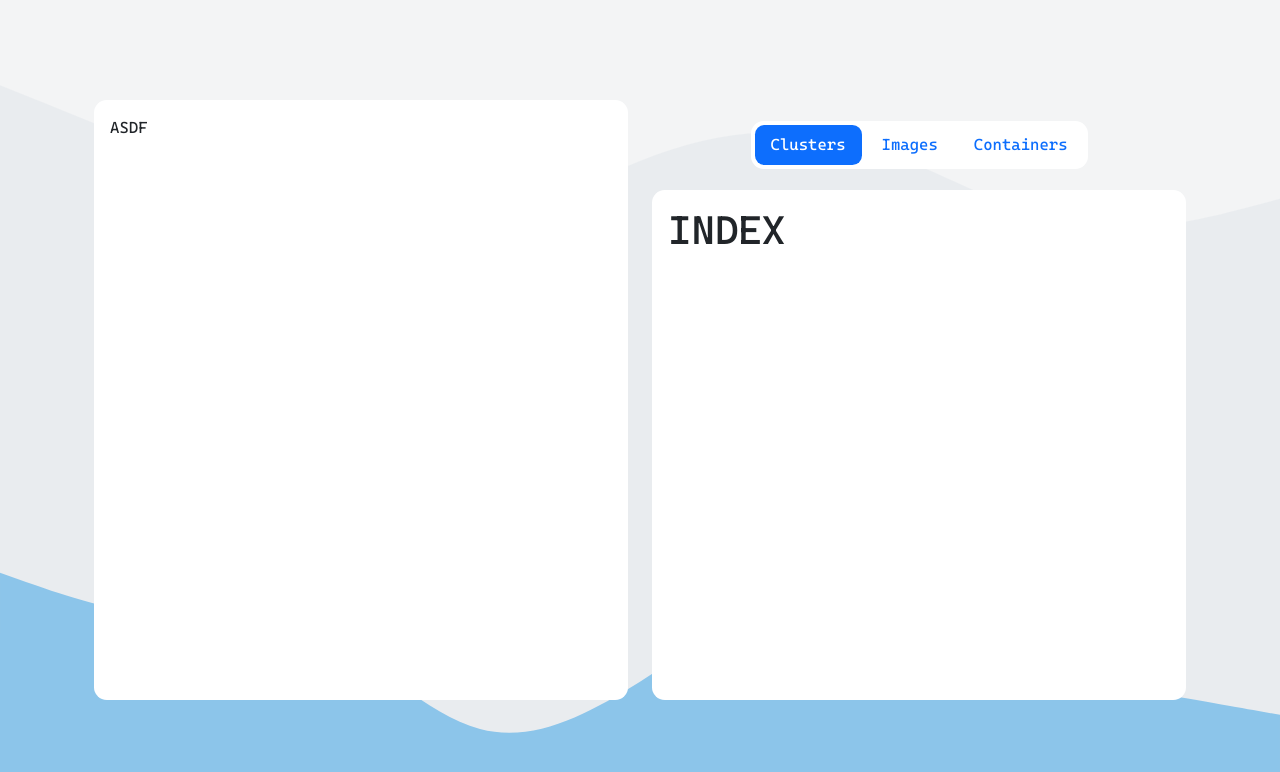
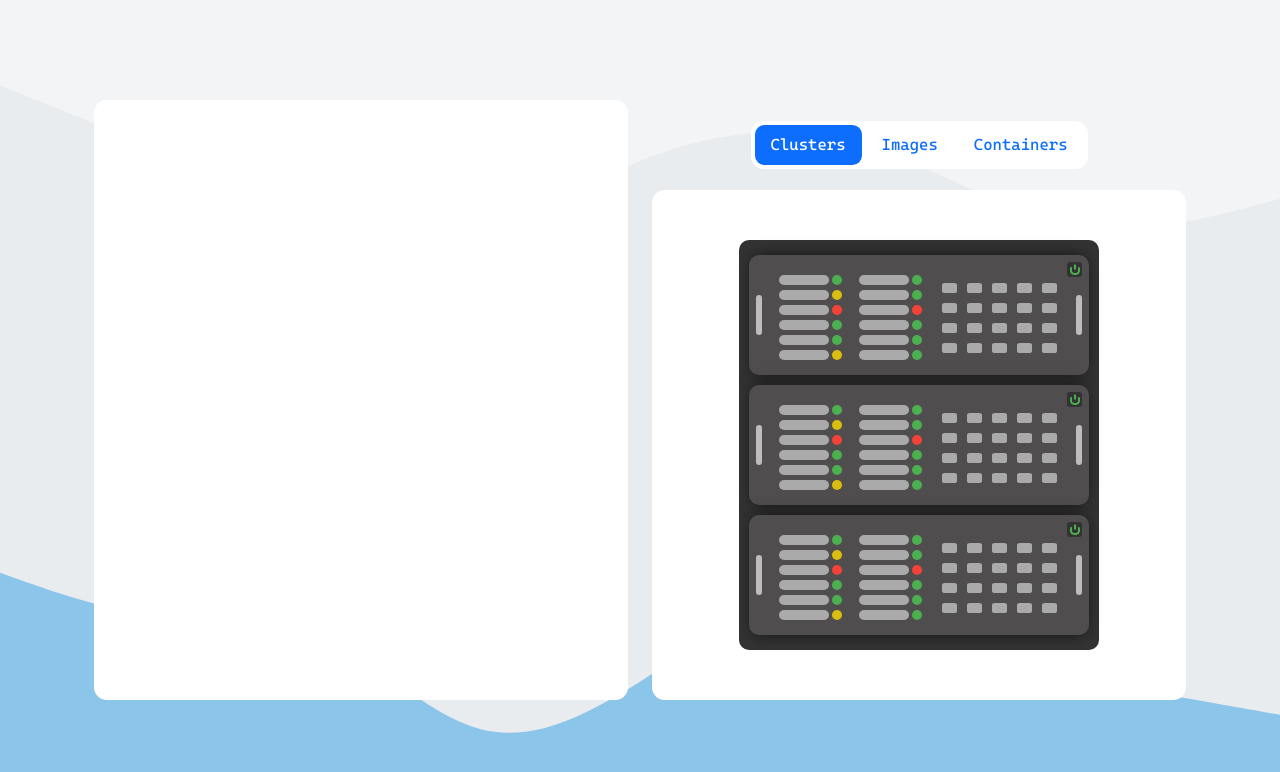
Before and after one commit to alexlahoz/DockerWebManager, a Django app: page / in a window 1280 px wide. Shown: the top 772 px of the page. Run offline with Django 4.2, Linux system fonts and the light colour scheme; the visitor is signed in with stand-in values (Sample User, id 1).

Commit message:
cluster styles

```diff
--- a/clusters/static/clusters/style.css
+++ b/clusters/static/clusters/style.css
@@ -136,3 +136,171 @@ a {
     }
   }
 }
+
+
+/* Cluster */
+
+.rack-container {
+  /* background-color: #636363; */
+  margin-top: auto;
+  margin-bottom: auto;
+  display: flex;
+  align-items: center;
+  justify-content: center;
+}
+
+.server-rack {
+  width: 360px;
+  background-color: #333;
+  border-radius: 10px;
+  padding: 10px;
+  display: flex;
+  flex-direction: column;
+  align-items: center;
+  justify-content: space-between;
+  margin: 1%;
+}
+
+.server {
+  width: 340px;
+  height: 120px;
+  margin-top: 5px;
+  margin-bottom: 5px;
+  position: relative;
+  background-color: #4f4d4e;
+  border-radius: 10px;
+  box-shadow:
+    0 5px 15px -5px rgba(0, 0, 0, 0.5),
+    0 -5px 15px -5px rgba(0, 0, 0, 0.5);
+}
+
+.disk-container {
+  display: flex;
+  flex-direction: column;
+  align-items: flex-start;
+  position: absolute;
+  bottom: 10px;
+  left: 30px;
+}
+
+.disk {
+  width: 50px;
+  height: 10px;
+  background-color: #aaa;
+  border-radius: 5px;
+  margin-bottom: 5px;
+  position: relative;
+}
+
+.disk-dot {
+  width: 10px;
+  height: 10px;
+  background-color: #aaa;
+  border-radius: 50%;
+  position: absolute;
+  top: 50%;
+  left: calc(100% + 8px);
+  transform: translate(-50%, -50%);
+}
+
+.dot-ok {
+  background-color: #4CAF50;
+}
+
+.dot-warning {
+  background-color: #feda01;
+  animation: choppyBlink 0.4s infinite;
+}
+
+.dot-danger {
+  background-color: #f44336;
+}
+
+.ventilation {
+  position: absolute;
+  bottom: 17px;
+  left: 90px;
+  width: 320px;
+  height: 80px;
+  border-radius: 10px;
+  overflow: hidden;
+}
+
+.ventilation-row {
+  display: flex;
+  align-items: center;
+  justify-content: center;
+  height: 20px;
+}
+
+.ventilation-hole {
+  width: 15px;
+  height: 10px;
+  background-color: #aaa;
+  border-radius: 20%;
+  margin: 0 5px;
+}
+
+.server::before,
+.server::after {
+  content: "";
+  position: absolute;
+  width: 6px;
+  height: 40px;
+  background-color: #bdbdbd;
+  border-radius: 3px;
+  top: 50%;
+  transform: translateY(-50%);
+}
+
+.server::before {
+  left: 7px;
+}
+
+.server::after {
+  right: 7px;
+}
+
+.power-button {
+  position: absolute;
+  top: 7px;
+  right: 7px;
+  width: 15px;
+  height: 15px;
+  background-color: #333;
+  border-radius: 20%;
+  cursor: pointer;
+  display: flex;
+  align-items: center;
+  justify-content: center;
+}
+
+.power-button::after {
+  content: "";
+  position: absolute;
+  top: 33%;
+  left: 50%;
+  width: 2px;
+  height: 5px;
+  border-radius: 10%;
+  background-color: #4CAF50;
+  transform: translate(-50%, -50%);
+  /* animation: choppyBlink 0.4s infinite; */
+}
+
+.power-button::before {
+  content: "";
+  width: 10px;
+  height: 8px;
+  margin-top: 3px;
+  border: 2px solid #4CAF50;
+  border-top: none;
+  border-radius: 20% 20% 55% 55%;
+  background-color: transparent;
+  /* animation: choppyBlink 0.4s infinite; */
+}
+
+@keyframes choppyBlink {
+  from { opacity: 0; }
+  to { opacity: 1; }
+}
--- a/clusters/templates/clusters/index.html
+++ b/clusters/templates/clusters/index.html
@@ -1,5 +1,83 @@
 {% extends "base.html" %}
 
 {% block content %}
-<h1>INDEX</h1>
+<div class="rack-container">
+  <div class="server-rack">
+    {% for i in "123" %}
+      <div class="server">
+        <div class="power-button"></div>
+        <div class="ventilation">
+          <div class="ventilation-row">
+            <div class="ventilation-hole"></div>
+            <div class="ventilation-hole"></div>
+            <div class="ventilation-hole"></div>
+            <div class="ventilation-hole"></div>
+            <div class="ventilation-hole"></div>
+          </div>
+          <div class="ventilation-row">
+            <div class="ventilation-hole"></div>
+            <div class="ventilation-hole"></div>
+            <div class="ventilation-hole"></div>
+            <div class="ventilation-hole"></div>
+            <div class="ventilation-hole"></div>
+          </div>
+          <div class="ventilation-row">
+            <div class="ventilation-hole"></div>
+            <div class="ventilation-hole"></div>
+            <div class="ventilation-hole"></div>
+            <div class="ventilation-hole"></div>
+            <div class="ventilation-hole"></div>
+          </div>
+          <div class="ventilation-row">
+            <div class="ventilation-hole"></div>
+            <div class="ventilation-hole"></div>
+            <div class="ventilation-hole"></div>
+            <div class="ventilation-hole"></div>
+            <div class="ventilation-hole"></div>
+          </div>
+        </div>
+        <div class="disk-container">
+          <div class="disk">
+            <div class="disk-dot dot-ok"></div>
+          </div>
+          <div class="disk">
+            <div class="disk-dot dot-warning"></div>
+          </div>
+          <div class="disk">
+            <div class="disk-dot dot-danger"></div>
+          </div>
+          <div class="disk">
+            <div class="disk-dot dot-ok"></div>
+          </div>
+          <div class="disk">
+            <div class="disk-dot dot-ok"></div>
+          </div>
+          <div class="disk">
+            <div class="disk-dot dot-warning"></div>
+          </div>
+        </div>
+        <div class="disk-container" style="left: 110px;">
+          <div class="disk">
+            <div class="disk-dot dot-ok"></div>
+          </div>
+          <div class="disk">
+            <div class="disk-dot dot-ok"></div>
+          </div>
+          <div class="disk">
+            <div class="disk-dot dot-danger"></div>
+          </div>
+          <div class="disk">
+            <div class="disk-dot dot-ok"></div>
+          </div>
+          <div class="disk">
+            <div class="disk-dot dot-ok"></div>
+          </div>
+          <div class="disk">
+            <div class="disk-dot dot-ok"></div>
+          </div>
+        </div>
+      </div>
+    {% endfor %}
+  </div>
+</div>
 {% endblock %}
--- a/templates/base.html
+++ b/templates/base.html
@@ -14,7 +14,7 @@
     <div class="row w-100 h-75">
       <div class="col-6 h-100">
         <div class="card p-3 h-100">
-          ASDF
+
         </div>
       </div>
       <div class="col-6">
```
